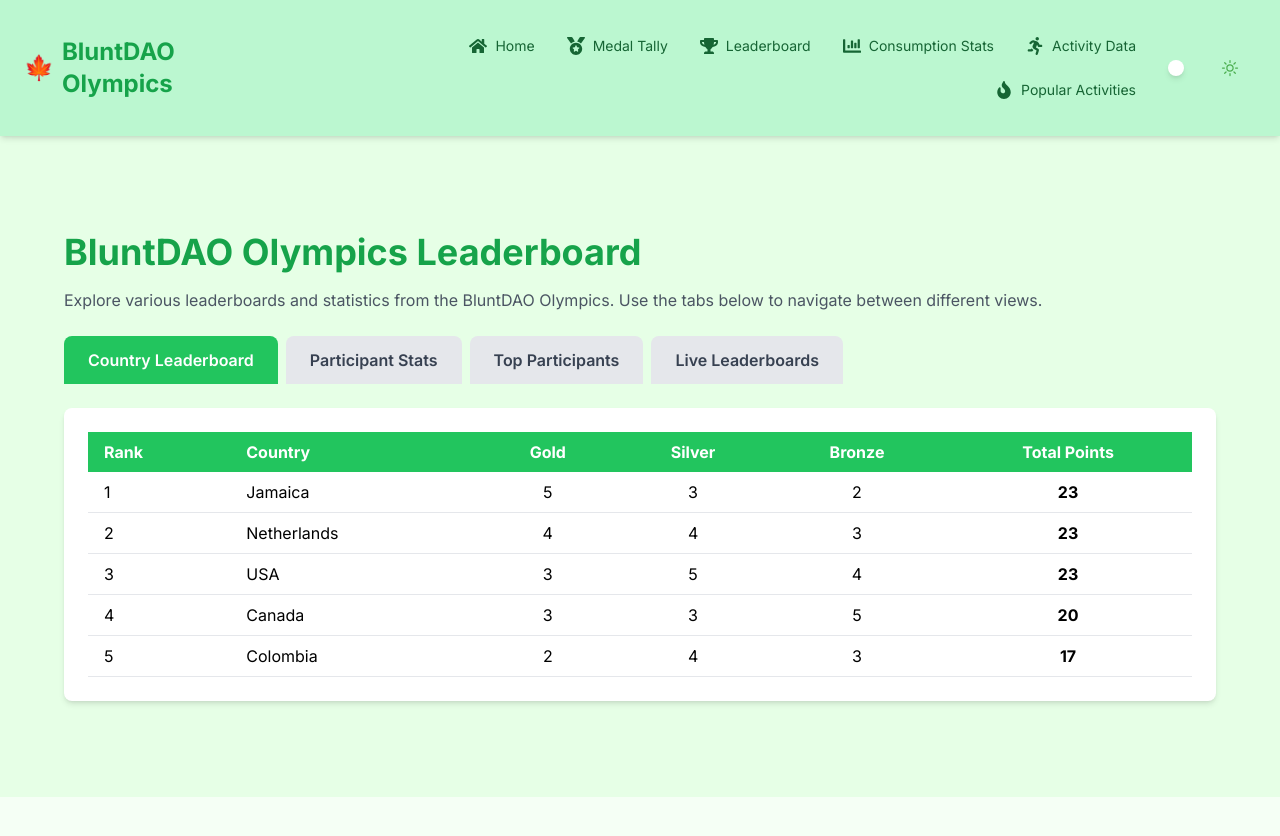
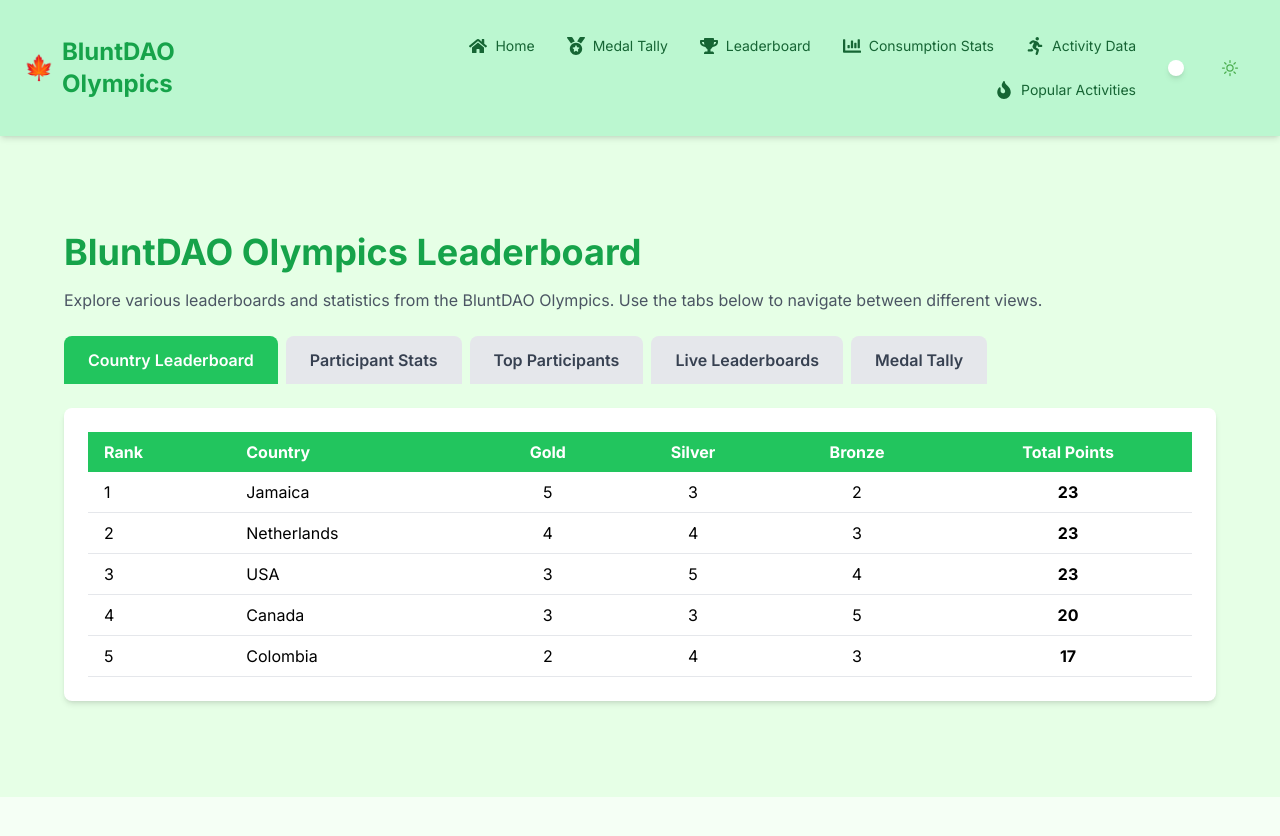
Before and after one commit to AtlasVIA/bluntdao-olympics, a Next.js app in the folder packages/nextjs/: page /leaderboard in a window 1280 px wide. Shown: the top 836 px of the page. Built offline with nearby package versions, Linux system fonts and the light colour scheme.

Commit message:
organization

```diff
--- a/packages/nextjs/app/leaderboard/page.tsx
+++ b/packages/nextjs/app/leaderboard/page.tsx
@@ -3,7 +3,7 @@ import { Metadata } from "next";
 
 export const metadata: Metadata = {
   title: "BluntDAO Olympics Leaderboard",
-  description: "View the latest standings and statistics for the BluntDAO Olympics",
+  description: "View the latest standings, statistics, and medal tally for the BluntDAO Olympics",
 };
 
 export default function LeaderboardPage() {
--- a/packages/nextjs/app/medal-tally/page.tsx
+++ /dev/null
@@ -1,6 +0,0 @@
-import React from "react";
-import MedalTally from "../../components/bluntdao-olympics/screens/MedalTally";
-
-export default function Page() {
-  return <MedalTally />;
-}
--- a/packages/nextjs/components/bluntdao-olympics/leaderboard/Leaderboard.tsx
+++ b/packages/nextjs/components/bluntdao-olympics/leaderboard/Leaderboard.tsx
@@ -1,6 +1,7 @@
 "use client";
 
 import React, { Suspense, useState } from "react";
+import MedalTally from "../screens/MedalTally";
 import CountryLeaderboard from "./CountryLeaderboard";
 import LiveLeaderboards from "./LiveLeaderboards";
 import ParticipantStats from "./ParticipantStats";
@@ -14,6 +15,7 @@ const Leaderboard: React.FC = () => {
     { id: "participants", label: "Participant Stats", component: ParticipantStats },
     { id: "top", label: "Top Participants", component: TopParticipants },
     { id: "live", label: "Live Leaderboards", component: LiveLeaderboards },
+    { id: "medal", label: "Medal Tally", component: MedalTally },
   ];
 
   return (
```
